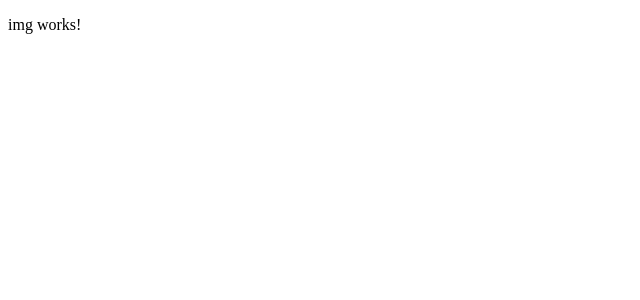
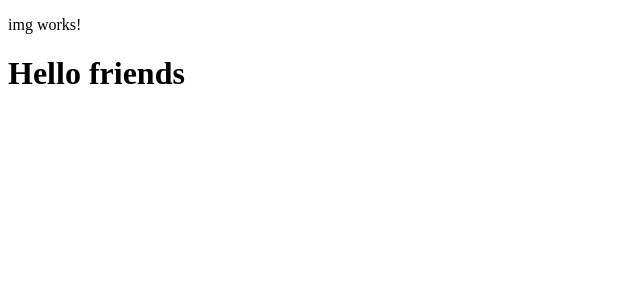
Before and after one commit to ChrisCodeX/Notes-Angular-Components-Services, an Angular app: page / in a window 1280 px wide. Shown: the top 300 px of the page, without its empty margins (0-640 px from the left). Built offline with nearby package versions, Linux system fonts and the light colour scheme.

Commit message:
img property created in img component

```diff
--- a/src/app/components/img/img.component.html
+++ b/src/app/components/img/img.component.html
@@ -1 +1,2 @@
 <p>img works!</p>
+<h1>{{ img }}</h1>
--- a/src/app/components/img/img.component.ts
+++ b/src/app/components/img/img.component.ts
@@ -6,5 +6,5 @@ import { Component } from '@angular/core';
   styleUrls: ['./img.component.scss']
 })
 export class ImgComponent {
-
+  img: string = 'Hello friends'
 }
```
